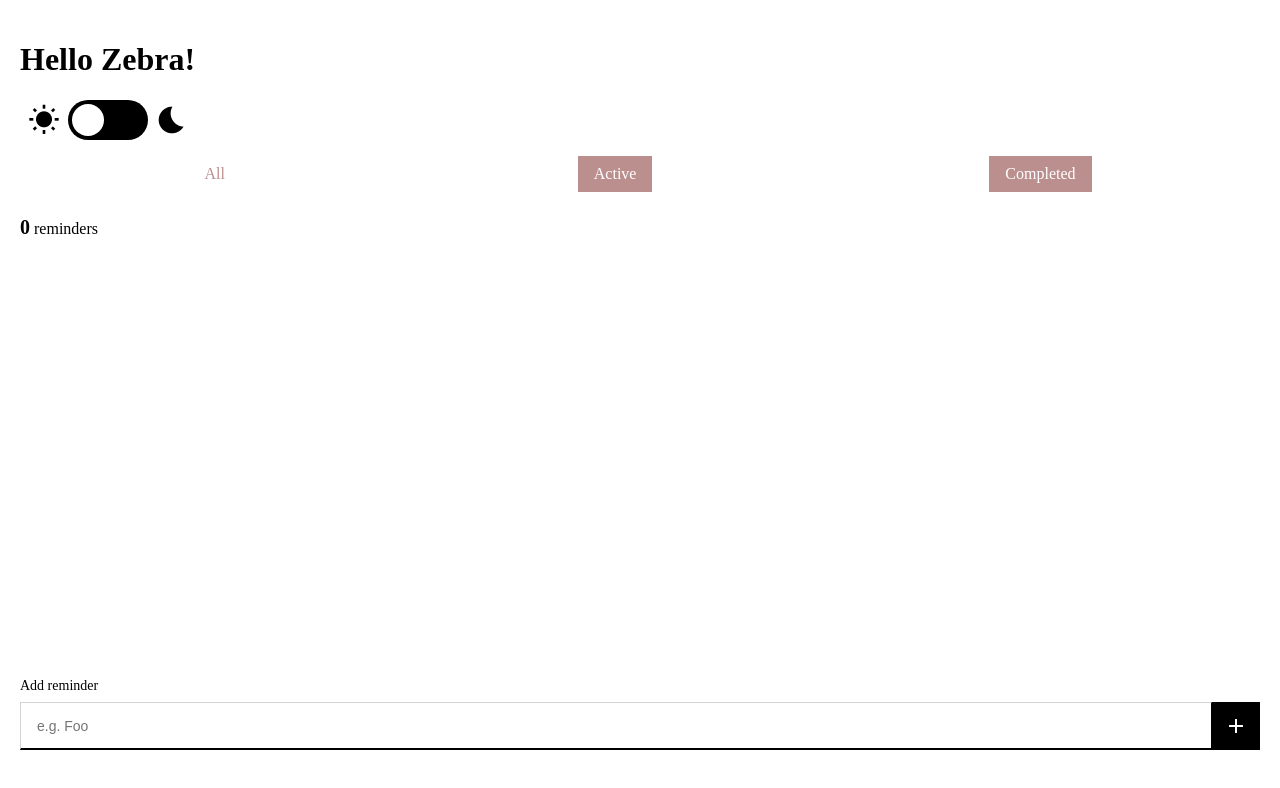
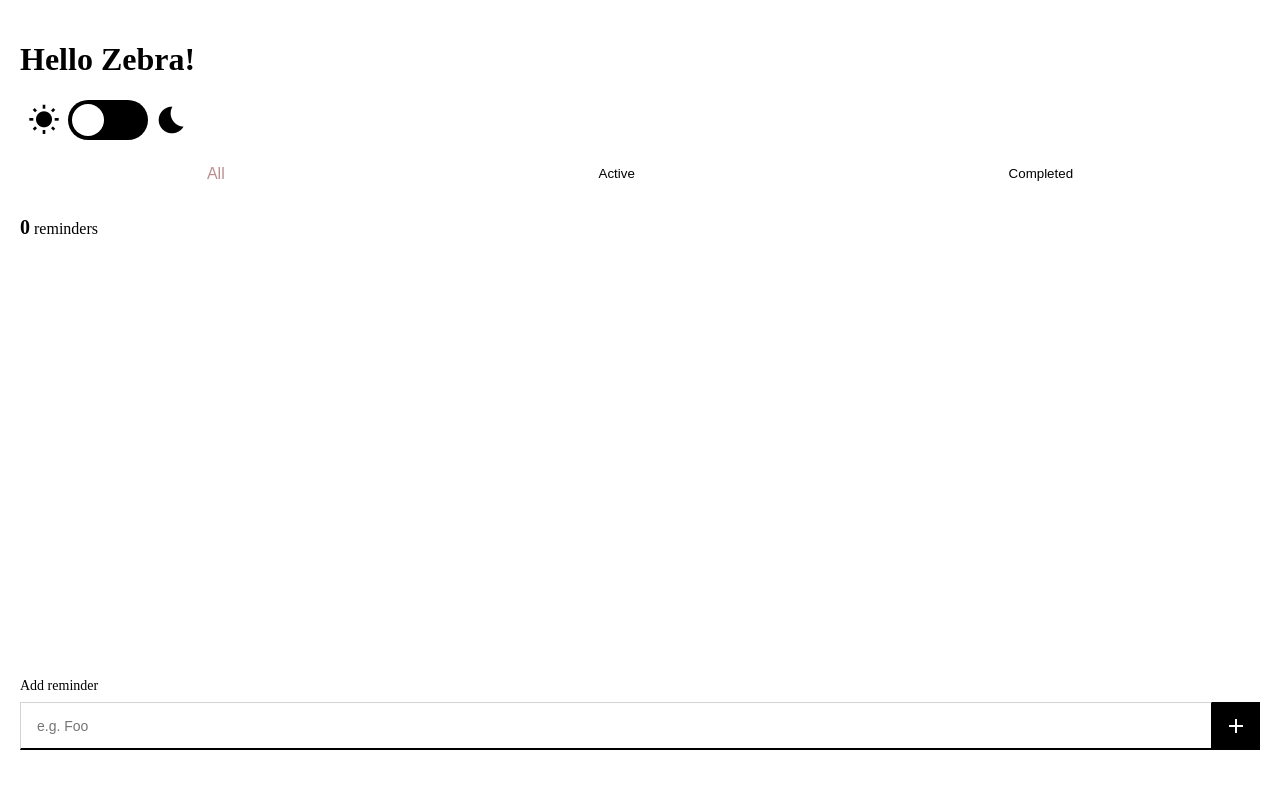
Before and after one commit to Fractalbonita/zebra-project, a React (Create React App) app: page / in a window 1280 px wide. Shown: the top 788 px of the page. Built offline with nearby package versions, Linux system fonts and the light colour scheme.

Commit message:
Add textbutton component

```diff
--- a/src/components/ReminderListFilter.js
+++ b/src/components/ReminderListFilter.js
@@ -1,6 +1,6 @@
 import React from 'react';
 import styled from 'styled-components';
-import Button from './Button';
+import TextButton from './TextButton';
 import PropTypes from 'prop-types';
 
 ReminderListFilter.propTypes = {
@@ -20,7 +20,7 @@ export default function ReminderListFilter({ filter, onFilter }) {
   return (
     <Container>
       {FILTER_NAMES.map((name) => (
-        <Button
+        <TextButton
           key={name}
           title={name}
           type="button"
```
